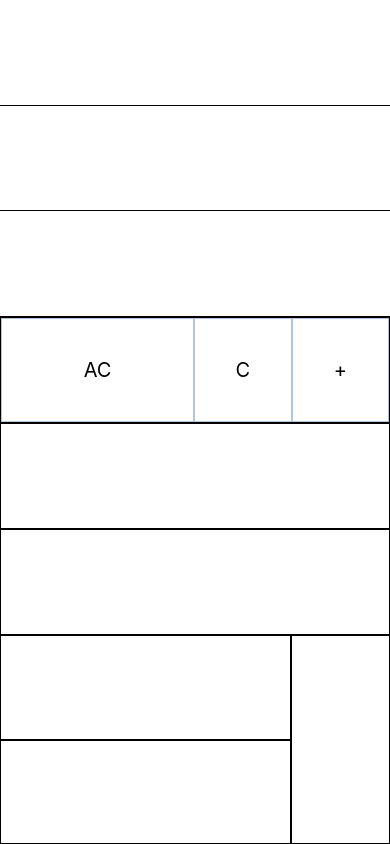
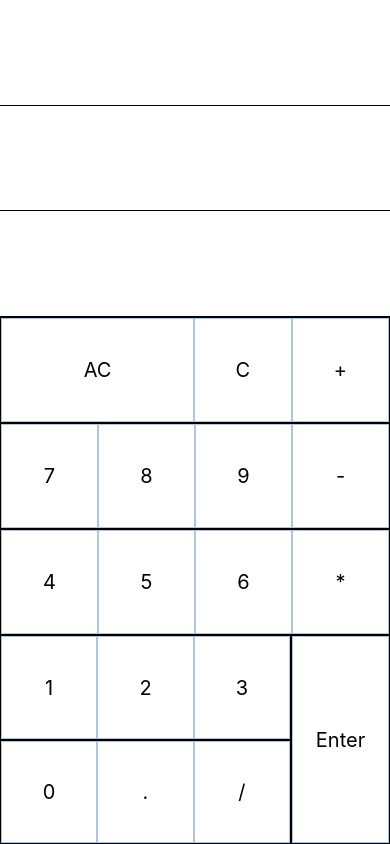
Before and after one commit to Tomoya185-miyawaki/RPNCalc, a React Native app: screen / in a window 390 px wide. Built offline with nearby package versions, Linux system fonts and the light colour scheme.

Commit message:
[add]電卓のレイアウトの作成

```diff
--- a/App.js
+++ b/App.js
@@ -21,7 +21,112 @@ const CalcButton = (props) => {
   )
 }
 
+const CalcButtons = (props) => {
+  return (
+      <React.Fragment>
+        { props.buttons.map(button => {
+          return (
+            <CalcButton
+              key={button.label}
+              flex={button.flex}
+              label={button.label}
+              btnEvent={button.btnEvent} />
+          )
+        })}
+      </React.Fragment>
+  )
+}
+
 export default class App extends React.Component {
+
+  buttons = [
+    [
+      {
+        label: 'AC',
+        flex: 2,
+        btnEvent: () => {this.acButton()}
+      },
+      {
+        label: 'C',
+        btnEvent: () => {this.cButton()}
+      },
+      {
+        label: '+',
+        btnEvent: () => {this.calcButton('+')}
+      }
+    ],
+    [
+      {
+        label: '7',
+        btnEvent: () => {this.valueButton('7')},
+      },
+      {
+        label: '8',
+        btnEvent: () => {this.valueButton('8')},
+      },
+      {
+        label: '9',
+        btnEvent: () => {this.valueButton('9')},
+      },
+      {
+        label: '-',
+        btnEvent: () => {this.calcButton('-')},
+      },
+    ],
+    [
+      {
+        label: '4',
+        btnEvent: () => {this.valueButton('4')},
+      },
+      {
+        label: '5',
+        btnEvent: () => {this.valueButton('5')},
+      },
+      {
+        label: '6',
+        btnEvent: () => {this.valueButton('6')},
+      },
+      {
+        label: '*',
+        btnEvent: () => {this.calcButton('*')},
+      },
+    ],
+    [
+      {
+        label: '1',
+        btnEvent: () => {this.valueButton('1')},
+      },
+      {
+        label: '2',
+        btnEvent: () => {this.valueButton('2')},
+      },
+      {
+        label: '3',
+        btnEvent: () => {this.valueButton('3')},
+      },
+    ],
+    [
+      {
+        label: '0',
+        btnEvent: () => {this.valueButton('0')},
+      },
+      {
+        label: '.',
+        btnEvent: () => {this.valueButton('.')},
+      },
+      {
+        label: '/',
+        btnEvent: () => {this.calcButton('/')},
+      },
+    ],
+    [
+      {
+        label: 'Enter',
+        btnEvent: () => {this.enterButton()},
+      },
+    ]
+  ]
+
   valueButton = (value) => {
   }
 
@@ -50,22 +155,25 @@ export default class App extends React.Component {
         </View>
         <View style={styles.buttons}>
           <View style={styles.buttonsLine}>
-            <CalcButton flex={2} label={'AC'} btnEvent={() => this.acButton()} />
-            <CalcButton label={'C'} btnEvent={() => this.cButton()} />
-            <CalcButton label={'+'} btnEvent={() => this.calcButton()} />
+            <CalcButtons buttons={this.buttons[0]} />
           </View>
           <View style={styles.buttonsLine}>
+            <CalcButtons buttons={this.buttons[1]} />
           </View>
           <View style={styles.buttonsLine}>
+            <CalcButtons buttons={this.buttons[2]} />
           </View>
           <View style={styles.lastButtonLinesContainer}>
             <View style={styles.twoButtonLines}>
               <View style={styles.buttonsLine}>
+                <CalcButtons buttons={this.buttons[3]} />
               </View>
               <View style={styles.buttonsLine}>
+                <CalcButtons buttons={this.buttons[4]} />
               </View>
             </View>
             <View style={styles.enterButtonContainer}>
+              <CalcButtons buttons={this.buttons[5]} />
             </View>
           </View>
         </View>
```
